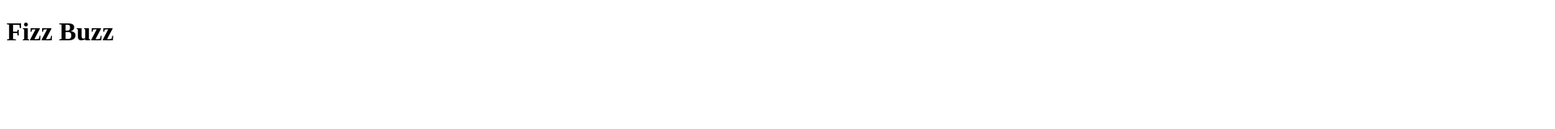
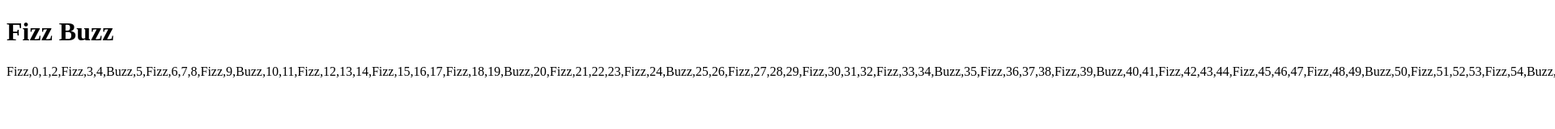
Before and after one commit to jakep84/fizzBuzz, a plain HTML site: page index.html in a window 1280 px wide. Shown: the top 160 px of the page at 81% size, 1920 px wide, since content can reach past the window. Drawn offline with nearby package versions, Linux system fonts and the light colour scheme.

Commit message:
6/3 0515

```diff
--- a/app.js
+++ b/app.js
@@ -2,7 +2,7 @@
 //Done---create an empty array
 var fizzBuzz = [];
 //Done---create a for loop
-for (var i = 0; i <= 100; i++) {
+for (var i = 0; i <= 1000; i++) {
 
     //Done---if the number when divided by 3 do something
     if ((i % 3) === 0) {
@@ -26,5 +26,5 @@ for (var i = 0; i <= 100; i++) {
     fizzBuzz.push(i);
 };
 
-
+document.getElementById("demo").innerHTML = fizzBuzz;
 //run the fizzbuzz variable
--- a/index.html
+++ b/index.html
@@ -7,7 +7,7 @@
 </head>
 <body>
     <h1>Fizz Buzz</h1>
-    <p="demo"></p>
+    <p id="demo"></p>
 </body>
     <script src="app.js"></script>
     <script src="https://ajax.googleapis.com/ajax/libs/jquery/1.12.2/jquery.min.js"></script>
```
